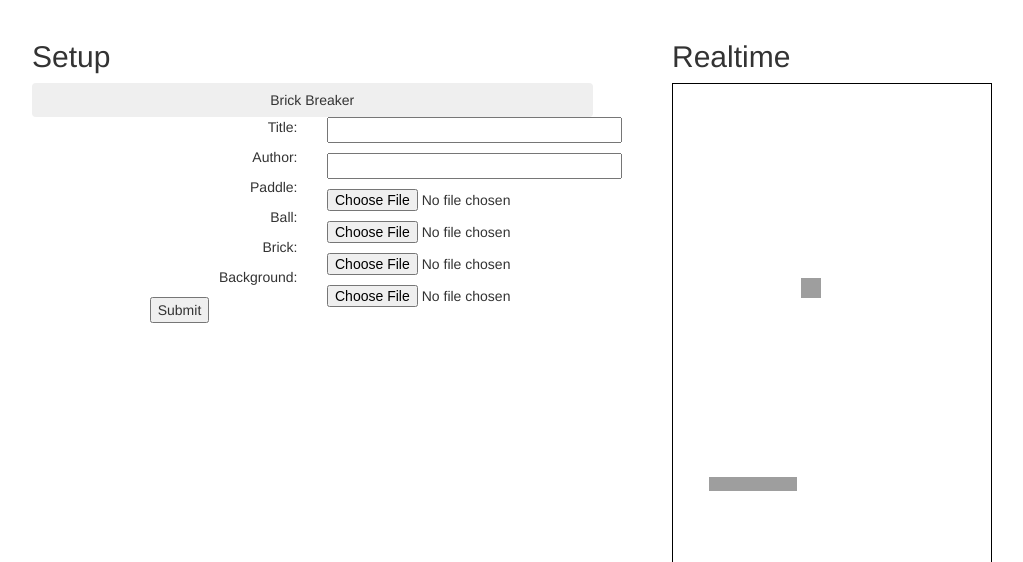
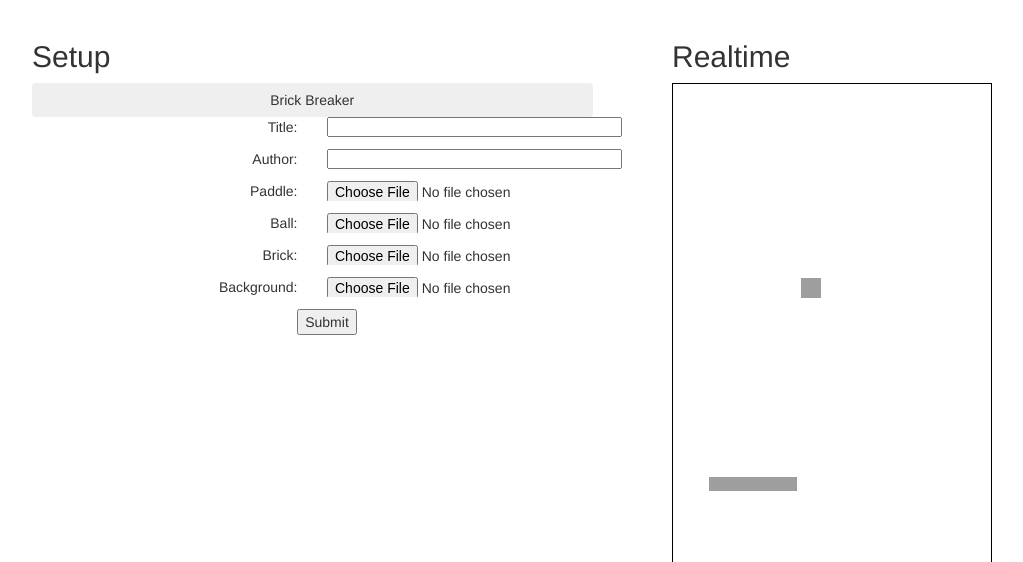
Before and after one commit to aupadhyay/game-gen, a PHP site: page / in a window 1280 px wide, after a click on "Brick Breaker". Shown: the top 562 px of the page, without its empty margins (18-1041 px from the left). Run offline with PHP 8.4, Linux system fonts and the light colour scheme; grey boxes are pictures that could not be loaded.

Commit message:
more css

```diff
--- a/css/style.css
+++ b/css/style.css
@@ -43,13 +43,14 @@
 	width: 45%;
 	float:left;
 	text-align:right;
-	margin: 0px 0px 10px 0px;
+	margin: 0px 0px 12px 0px;
 }
 
 .formObject{
 	display:inline-block;
 	width:50%;
+	height:20px;
 	float:right;
 	text-align: left;
-	margin:0px 0px 10px 0px;
+	margin:0px 0px 12px 0px;
 }
```
